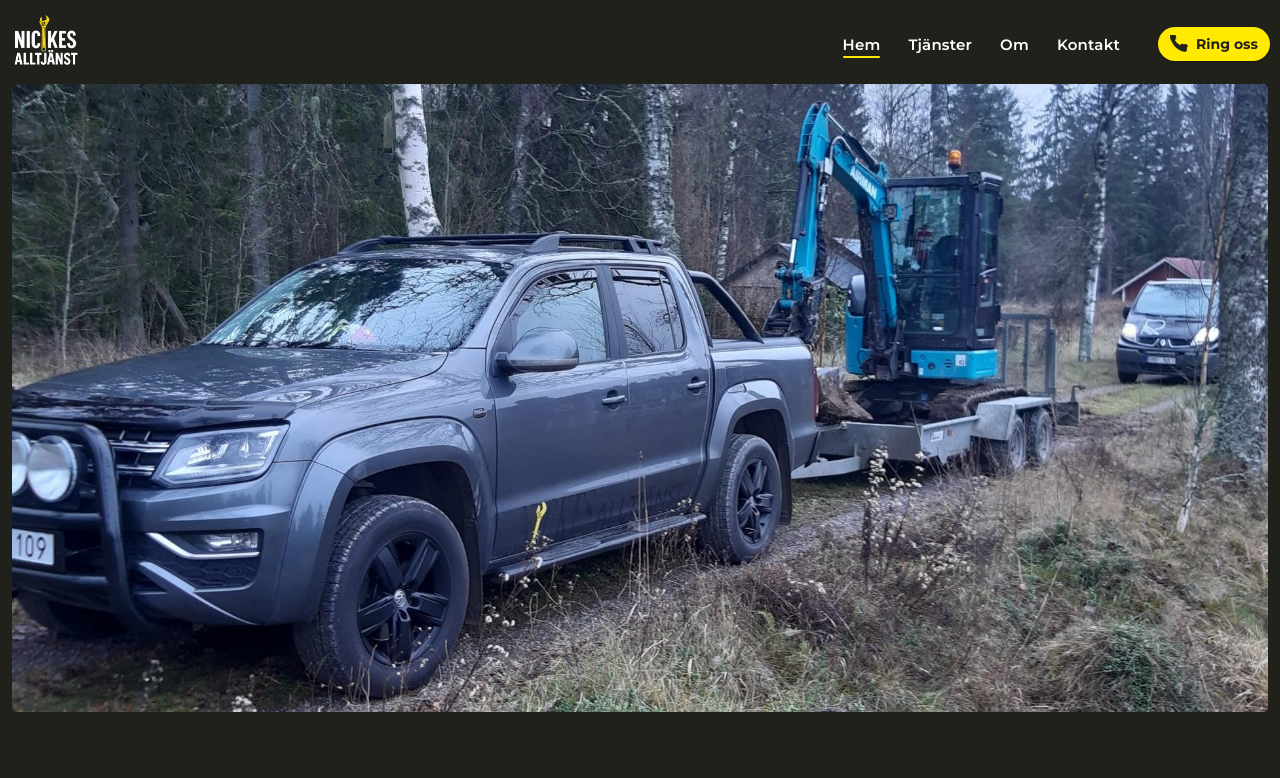
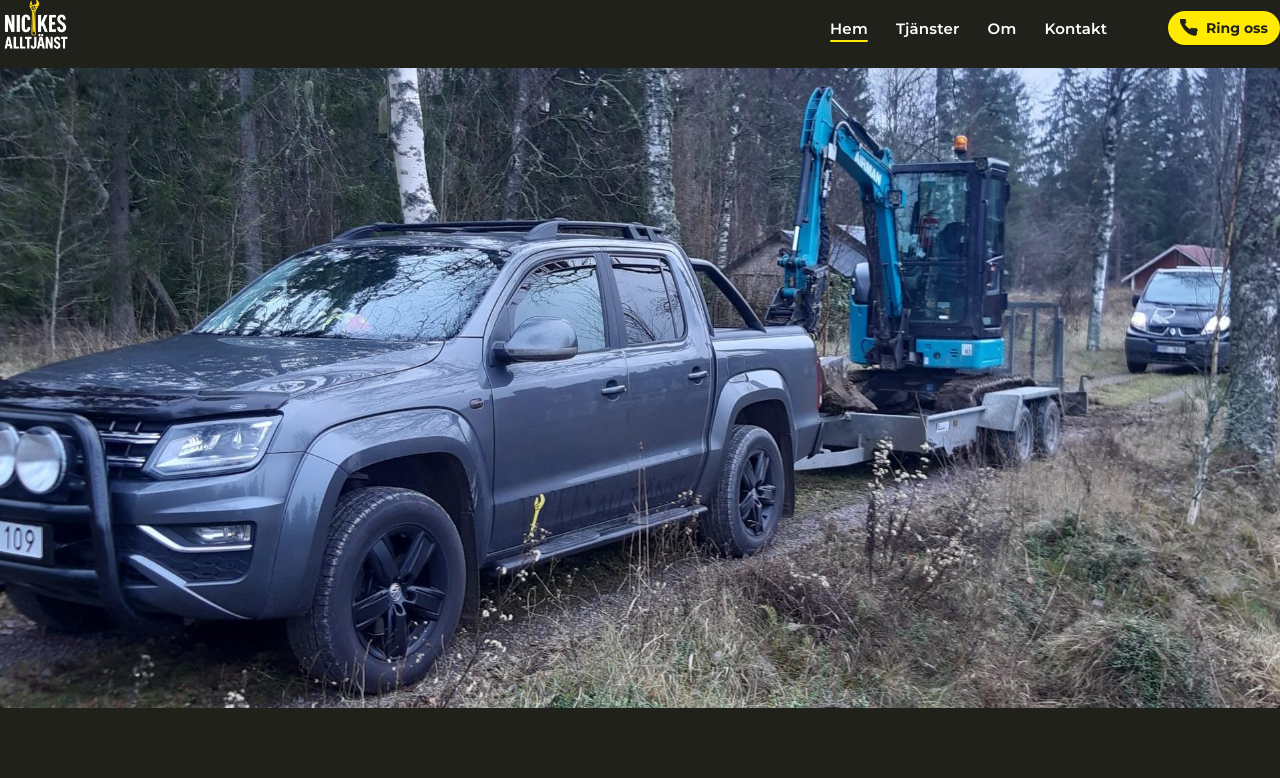
Before and after one commit to skinksteek/nickesalltjanst, a React (Vite) app: page / in a window 1280 px wide. Shown: the top 778 px of the page. Built offline with nearby package versions, Linux system fonts and the light colour scheme.

Commit message:
lining style fix

```diff
--- a/src/assets/styles/hero.css
+++ b/src/assets/styles/hero.css
@@ -1,5 +1,5 @@
 .hero-container {
-  margin: 1.5vh;
+  margin: 1.5vh 0 1.5vh 0;
 
   img {
     width: 100%;
--- a/src/assets/styles/navbar.css
+++ b/src/assets/styles/navbar.css
@@ -16,15 +16,17 @@
 }
 
 nav {
-  margin-top: 2vh;
   width: 100%;
+  max-width: 1300px;
   height: var(--nav-height);
   overflow: visible;
   display: flex;
+  justify-content: center;
   align-items: center;
   /* border-bottom: 1px solid transparent; */
   transition: background 0.25s ease, border-color 0.25s ease,
     box-shadow 0.25s ease;
+  margin: 0 auto;
 }
 
 .site-header.is-scrolled nav {
@@ -35,9 +37,6 @@ nav {
 
 .nav-content {
   width: 100%;
-  max-width: var(--page-width, 1300px);
-  margin-inline: auto;
-  padding-inline: 10px;
   display: flex;
   align-items: center;
   gap: 16px;
@@ -48,6 +47,9 @@ nav {
 @media (max-width: 768px) {
   .nav-content {
     justify-content: space-between;
+  }
+  nav {
+    margin-top: 4px;
   }
 }
 
@@ -91,8 +93,14 @@ nav {
   align-items: center;
   gap: 8px;
   margin-left: auto;
+  width: min(68%, 360px);
+  contain: paint;
+  will-change: transform;
+  overscroll-behavior: contain;
 }
-
+#navbar.active {
+  transform: translateX(0);
+}
 #navbar li {
   list-style: none;
   position: relative;
@@ -252,6 +260,9 @@ nav {
   #navbar.active {
     transform: translateX(0);
   }
+  .no-scroll {
+    overflow: hidden;
+  }
 
   .mobile-overlay {
     position: fixed;
```
